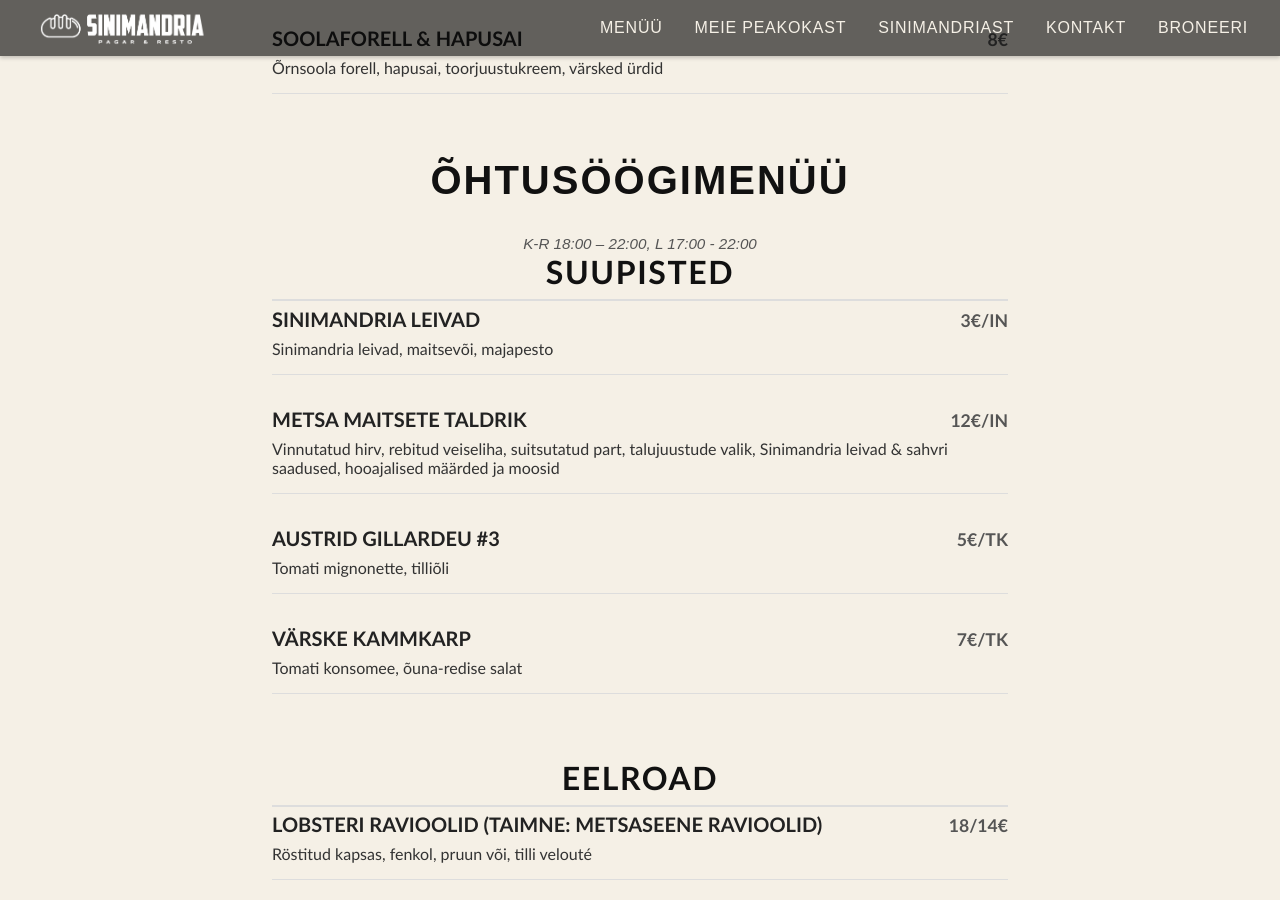
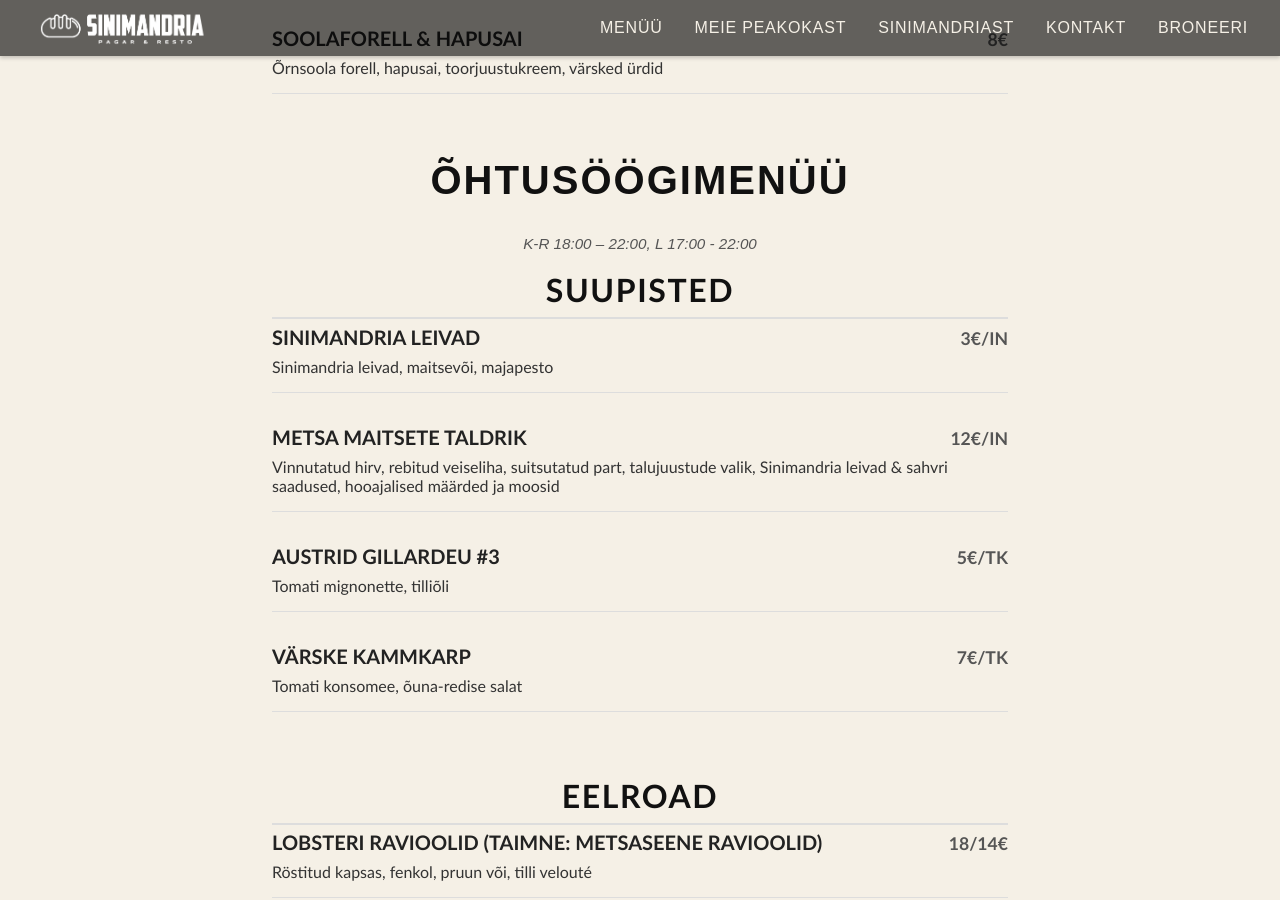
Before and after one commit to m-tu/sinimandria, a Jekyll site: the page built from pages/menu.markdown, in a window 1280 px wide and 900 px high, scrolled down 1331 px. Built offline with Jekyll 4.4.1, drawn with Linux system fonts in a browser that asks for light colours.

Commit message:
Update menu.markdown

```diff
--- a/pages/menu.markdown
+++ b/pages/menu.markdown
@@ -62,7 +62,7 @@
 </section>
 
 <h1>Õhtusöögimenüü </h1>
-<p class="menu-note">K-R 18:00 – 22:00, L 17:00 - 22:00</p>
+<p class="menu-note">K-R 18:00 – 22:00, L 17:00 - 22:00</p><p><br/></p>
 <section class="menu-section">
   <h2 class="menu-heading">SUUPISTED</h2>
   <div class="menu-item">
```
